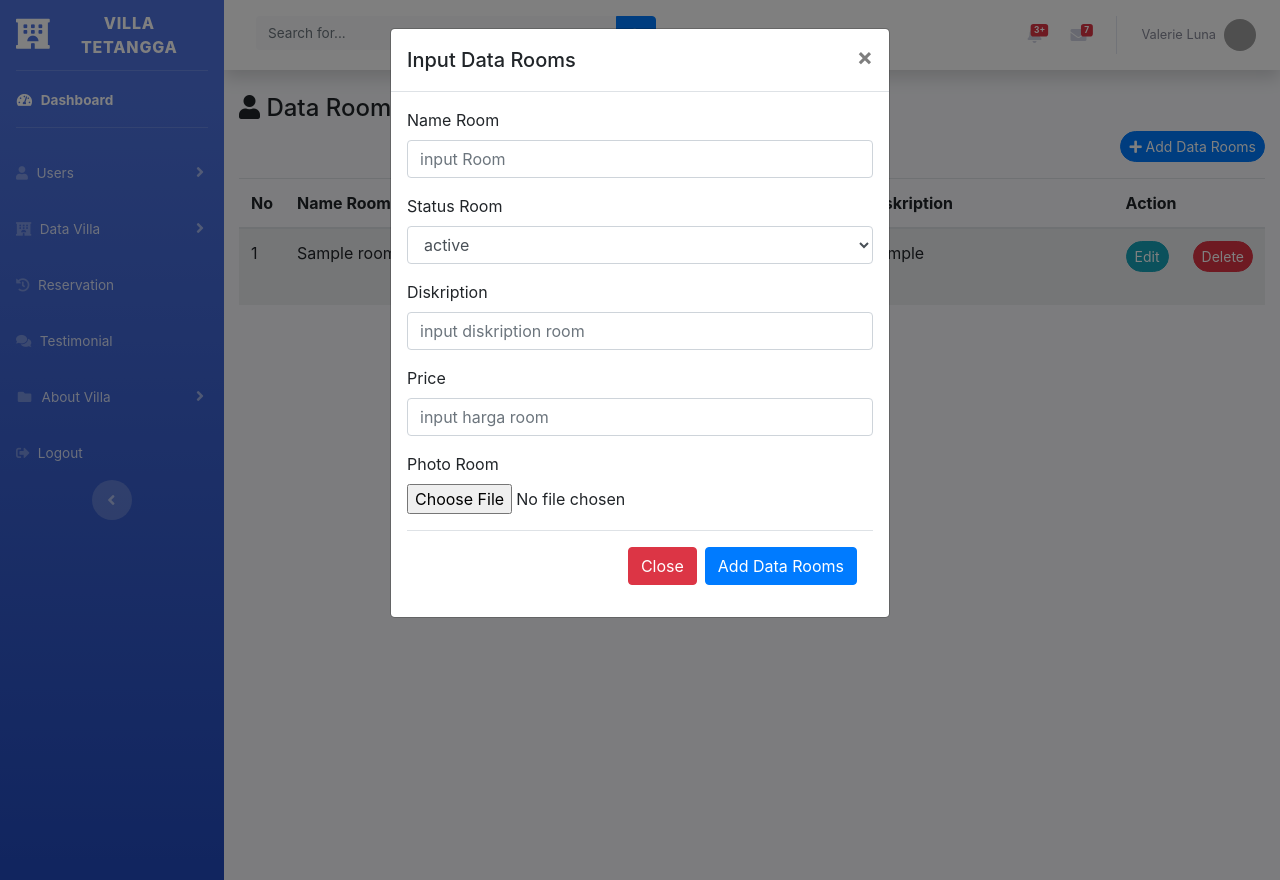
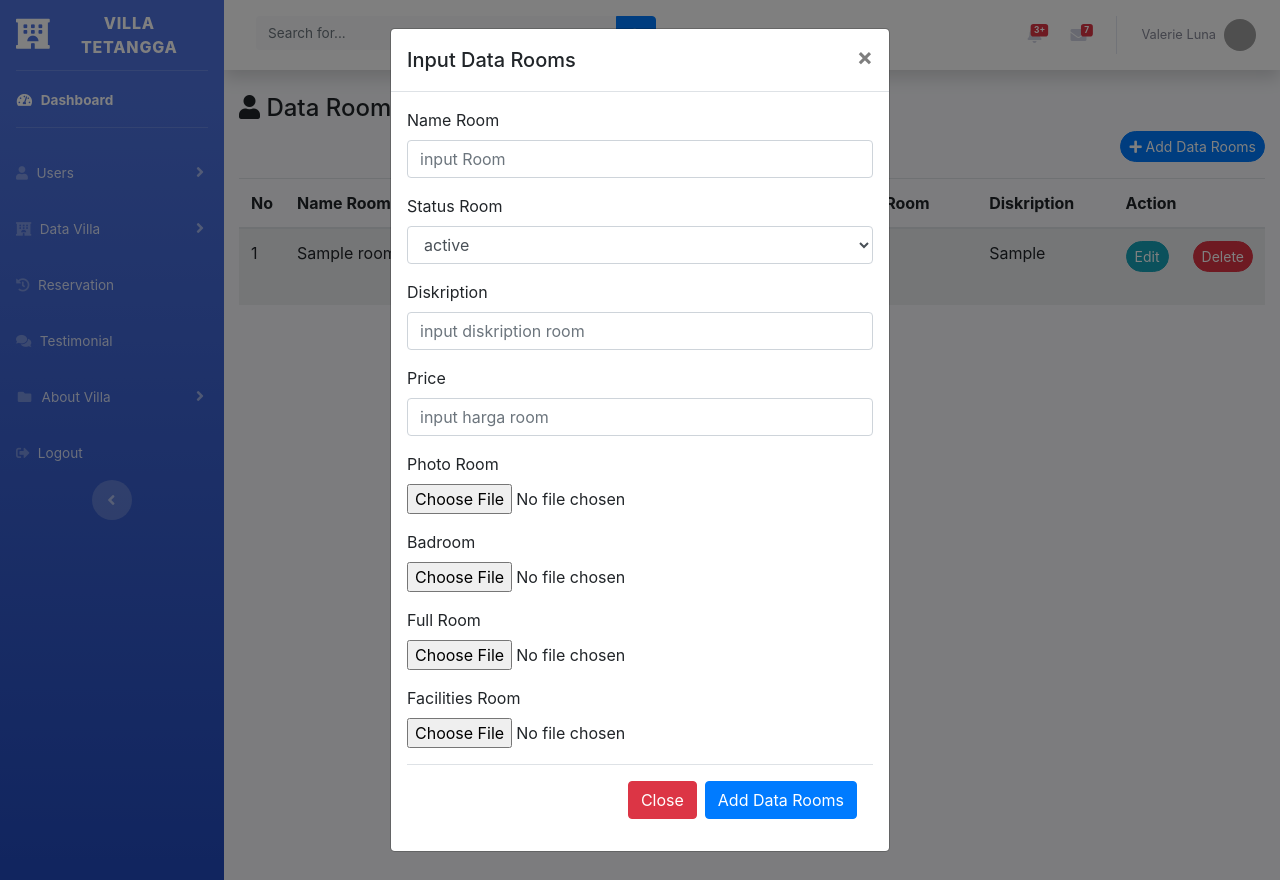
Before and after one commit to Musthofamisbah10/villatetangga, a CodeIgniter app: page /tetangga/index.php/rooms/index in a window 1280 px wide, after a click on "Add Data Rooms". Run offline with CodeIgniter, Linux system fonts and the light colour scheme; tables that the repository leaves empty or names only in its code hold one stand-in row (values such as "Sample post"); grey boxes marked "Sample" are stand-in pictures; some libraries are stand-ins or nearby versions; grey boxes are pictures that could not be loaded.

Commit message:
modul rooms

```diff
--- a/application/config/autoload.php
+++ b/application/config/autoload.php
@@ -58,7 +58,7 @@ $autoload['packages'] = array();
 |
 |	$autoload['libraries'] = array('user_agent' => 'ua');
 */
-$autoload['libraries'] = array('form_validation', 'session', 'database');
+$autoload['libraries'] = array('form_validation', 'session', 'database', 'upload');
 
 /*
 | -------------------------------------------------------------------
--- a/application/modules/rooms/models/Rooms_model.php
+++ b/application/modules/rooms/models/Rooms_model.php
@@ -7,6 +7,9 @@
 		public $status_id;
 		public $nama_room;
 		public $photo_room;
+		public $kamar_mandi;
+		public $halaman;
+		public $fasilitas_room;
 		public $diskrip_room;
 		public $harga;
 
@@ -38,6 +41,9 @@
 				room.status_id,
 				room.nama_room,
 				room.photo_room,
+				room.kamar_mandi,
+				room.halaman,
+				room.fasilitas_room,
 				room.diskrip_room,
 				room.harga,
 
@@ -57,7 +63,10 @@
 			$post = $this->input->post();
 			$this->status_id = $post['status_id'];
 			$this->nama_room = $post['nama_room'];
-			$this->photo_room = $this->_uploadImage();
+			$this->photo_room = $this->_uploadImageRoom();
+			$this->kamar_mandi = $this->_uploadImageBadroom();
+			$this->halaman = $this->_uploadImageFullroom();
+			$this->fasilitas_room = $this->_uploadImageFacilitiesroom();
 			$this->diskrip_room = $post['diskrip_room'];
 			$this->harga = $post['harga'];
 
@@ -71,10 +80,32 @@
 			$this->status_id = $post['status_id'];
 			$this->nama_room = $post['nama_room'];
 
+				// room
 				if (!empty($_FILES['photo_room']['name'])) {
 					$this->photo_room = $this->_uploadImage();
 				}else{
 					$this->photo_room = $post['old_image'];
+				}
+
+				// badroom
+				if (!empty($_FILES['badroom']['name'])) {
+					$this->kamar_mandi = $this->_uploadImage();
+				}else{
+					$this->kamar_mandi = $post['old_image'];
+				}
+
+				// fullroom
+				if (!empty($_FILES['fullroom']['name'])) {
+					$this->halaman = $this->_uploadImage();
+				}else{
+					$this->halaman = $post['old_image'];
+				}
+
+				// facilitiesroom
+				if (!empty($_FILES['facilitiesroom']['name'])) {
+					$this->fasilitas_room = $this->_uploadImage();
+				}else{
+					$this->fasilitas_room = $post['old_image'];
 				}
 
 			$this->diskrip_room = $post['diskrip_room'];
@@ -85,11 +116,15 @@
 
 		public function delete($id)
 		{
-			$this->_deleteImage($id);
+			$this->_deleteImageRoom($id);
+			$this->_deleteImageBadroom($id);
+			$this->_deleteImageFullroom($id);
+			$this->_deleteImageFacilitiesroom($id);
 			return $this->db->delete('room', ['id_room' => $id]);
 		}
 
-		private function _uploadImage()
+		// method room
+		private function _uploadImageRoom()
 		{
 			$config['upload_path']		= './uploads/rooms/';
 			$config['allowed_types']	= 'jpg|png|gif';
@@ -97,7 +132,7 @@
 			$config['overwrite']		= true;
 			$config['max_size']			= 1024;
 
-			$this->load->library('upload', $config);
+			$this->upload->initialize($config);
 			if ($this->upload->do_upload('photo_room')){
 				return $this->upload->data('file_name');
 			}
@@ -105,7 +140,59 @@
 			print_r($this->upload->display_errors());
 		}
 
-		private function _deleteImage($id)
+		// method kamar_mandi
+		private function _uploadImageBadroom()
+		{
+			$config['upload_path']		= './uploads/badroom/';
+			$config['allowed_types']	= 'jpg|png|gif';
+			$config['file_name']		= "badroom_".$this->id_room;
+			$config['overwrite']		= true;
+			$config['max_size']			= 1024;
+
+			$this->upload->initialize($config);
+			if ($this->upload->do_upload('badroom')){
+				return $this->upload->data('file_name');
+			}
+
+			print_r($this->upload->display_errors());
+		}
+
+		// method fullroom
+		private function _uploadImageFullroom()
+		{
+			$config['upload_path']		= './uploads/fullroom/';
+			$config['allowed_types']	= 'jpg|png|gif';
+			$config['file_name']		= "fullroom_".$this->id_room;
+			$config['overwrite']		= true;
+			$config['max_size']			= 1024;
+
+			$this->upload->initialize($config);
+			if ($this->upload->do_upload('fullroom')){
+				return $this->upload->data('file_name');
+			}
+
+			print_r($this->upload->display_errors());
+		}
+
+		// method facilitiesroom
+		private function _uploadImageFacilitiesroom()
+		{
+			$config['upload_path']		= './uploads/facilitiesroom/';
+			$config['allowed_types']	= 'jpg|png|gif';
+			$config['file_name']		= "facilitiesroom_".$this->id_room;
+			$config['overwrite']		= true;
+			$config['max_size']			= 1024;
+
+			$this->upload->initialize($config);
+			if ($this->upload->do_upload('facilitiesroom')){
+				return $this->upload->data('file_name');
+			}
+
+			print_r($this->upload->display_errors());
+		}
+
+		// method delete room
+		private function _deleteImageRoom($id)
 		{
 			$rooms = $this->getRoomById($id);
 			if ($rooms->photo_room != "default.jpg") {
@@ -113,5 +200,36 @@
 				return array_map('unlink', glob(FCPATH."uploads/rooms/$filename.*"));
 			}
 		}
+
+		// method delete badroom
+		private function _deleteImageBadroom($id)
+		{
+			$rooms = $this->getRoomById($id);
+			if ($rooms->kamar_mandi != "default.jpg") {
+				$filename = explode(".", $rooms->kamar_mandi)[0];
+				return array_map('unlink', glob(FCPATH."uploads/badroom/$filename.*"));
+			}
+		}
+
+		// method delete fullroom
+		private function _deleteImageFullroom($id)
+		{
+			$rooms = $this->getRoomById($id);
+			if ($rooms->halaman != "default.jpg") {
+				$filename = explode(".", $rooms->halaman)[0];
+				return array_map('unlink', glob(FCPATH."uploads/fullroom/$filename.*"));
+			}
+		}
+
+		//method delete facilitesroom
+		private function _deleteImageFacilitiesroom($id)
+		{
+			$rooms = $this->getRoomById($id);
+			if ($rooms->fasilitas_room != "default.jpg") {
+				$filename = explode(".", $rooms->fasilitas_room)[0];
+				return array_map('unlink', glob(FCPATH."uploads/facilitiesroom/$filename.*"));
+			}
+		}
+
 	}
  ?>
--- a/application/modules/rooms/views/index.php
+++ b/application/modules/rooms/views/index.php
@@ -13,7 +13,10 @@
 				<tr>
 					<th>No</th>
 					<th>Name Room</th>
-					<th>Photo Room</th>
+					<th>Room</th>
+					<th>Badroom</th>
+					<th>Full Room</th>
+					<th>Facilities Room</th>
 					<th>Diskription</th>
 					<th colspan="2">Action</th>
 				</tr>
@@ -24,6 +27,9 @@
 					<td width="20px"><?= $no++  ?></td>
 					<td><?= $row->nama_room ?></td>
 					<td><img src="<?= base_url('uploads/rooms/'.$row->photo_room) ?>" width="70" alt=""></td>
+					<td><img src="<?= base_url('uploads/badroom/'.$row->kamar_mandi) ?>" width="70" alt=""></td>
+					<td><img src="<?= base_url('uploads/fullroom/'.$row->halaman) ?>" width="70" alt=""></td>
+					<td><img src="<?= base_url('uploads/facilitiesroom/'.$row->fasilitas_room) ?>" width="70" alt=""></td>
 					<td><?= $row->diskrip_room ?></td>
 					<td width="20px"><a href="<?= site_url('rooms/update/'.$row->id_room) ?>" class="btn btn-sm btn-info rounded-pill" data-toggle="modal" data-target="#editModal<?=$row->id_room?>">Edit</a></td>
 					<td width="20px"><a href="<?= site_url('rooms/delete/'.$row->id_room) ?>" onclick="return confirm('Apakah kamu ingin menghapus data room <?=$row->id_room?>')" class="btn btn-sm btn-danger rounded-pill">Delete</a></td>
@@ -69,10 +75,27 @@
 						<input type="text" name="harga" class="form-control" placeholder="input harga room">
 						<?php echo form_error('harga', '<div class="text-danger small ml-3">') ?>
 					</div>
+
 					<div class="form-group">
 						<label for="photo_room">Photo Room</label>
 						<input type="file" name="photo_room" class="form-control-file">
 					</div>
+
+					<div class="form-group">
+						<label for="badroom">Badroom</label>
+						<input type="file" name="badroom" class="form-control-file">
+					</div>
+
+					<div class="form-group">
+						<label for="fullroom">Full Room</label>
+						<input type="file" name="fullroom" class="form-control-file">
+					</div>
+
+					<div class="form-group">
+						<label for="facilitiesroom">Facilities Room</label>
+						<input type="file" name="facilitiesroom" class="form-control-file">
+					</div>
+
 					<div class="modal-footer">
 						<button class="btn btn-danger" data-dismiss="modal">Close</button>
 						<button type="submit" class="btn btn-primary">Add Data Rooms</button>
@@ -125,9 +148,28 @@
 							<input type="text" name="harga" class="form-control" value="<?= $row->harga ?>">
 							<?php echo form_error('harga', '<div class="text-danger small ml-3">') ?>
 						</div>
+
 						<div class="form-group">
 							<label for="photo_room">Photo Room</label>
 							<input type="file" name="photo_room" class="form-control-file">
+							<input type="hidden" name="old_image" value="<?= $row->photo_room ?>">
+						</div>
+
+						<div class="form-group">
+							<label for="badroom">Badroom</label>
+							<input type="file" name="badroom" class="form-control-file">
+							<input type="hidden" name="old_image" value="<?= $row->photo_room ?>">
+						</div>
+
+						<div class="form-group">
+							<label for="fullroom">Full Room</label>
+							<input type="file" name="fullroom" class="form-control-file">
+							<input type="hidden" name="old_image" value="<?= $row->photo_room ?>">
+						</div>
+
+						<div class="form-group">
+							<label for="facilitiesroom">Facilities Room</label>
+							<input type="file" name="facilitiesroom" class="form-control-file">
 							<input type="hidden" name="old_image" value="<?= $row->photo_room ?>">
 						</div>
 						<div class="modal-footer">
```
Also changed, not shown: uploads/rooms/room_1568889846.jpg (deleted), uploads/rooms/room_1568896994.jpg (deleted), uploads/rooms/room_1568897360.JPG (deleted), uploads/rooms/room_1568897463.jpg (deleted), uploads/rooms/room_1568897530.jpg (deleted), 1 other file.
